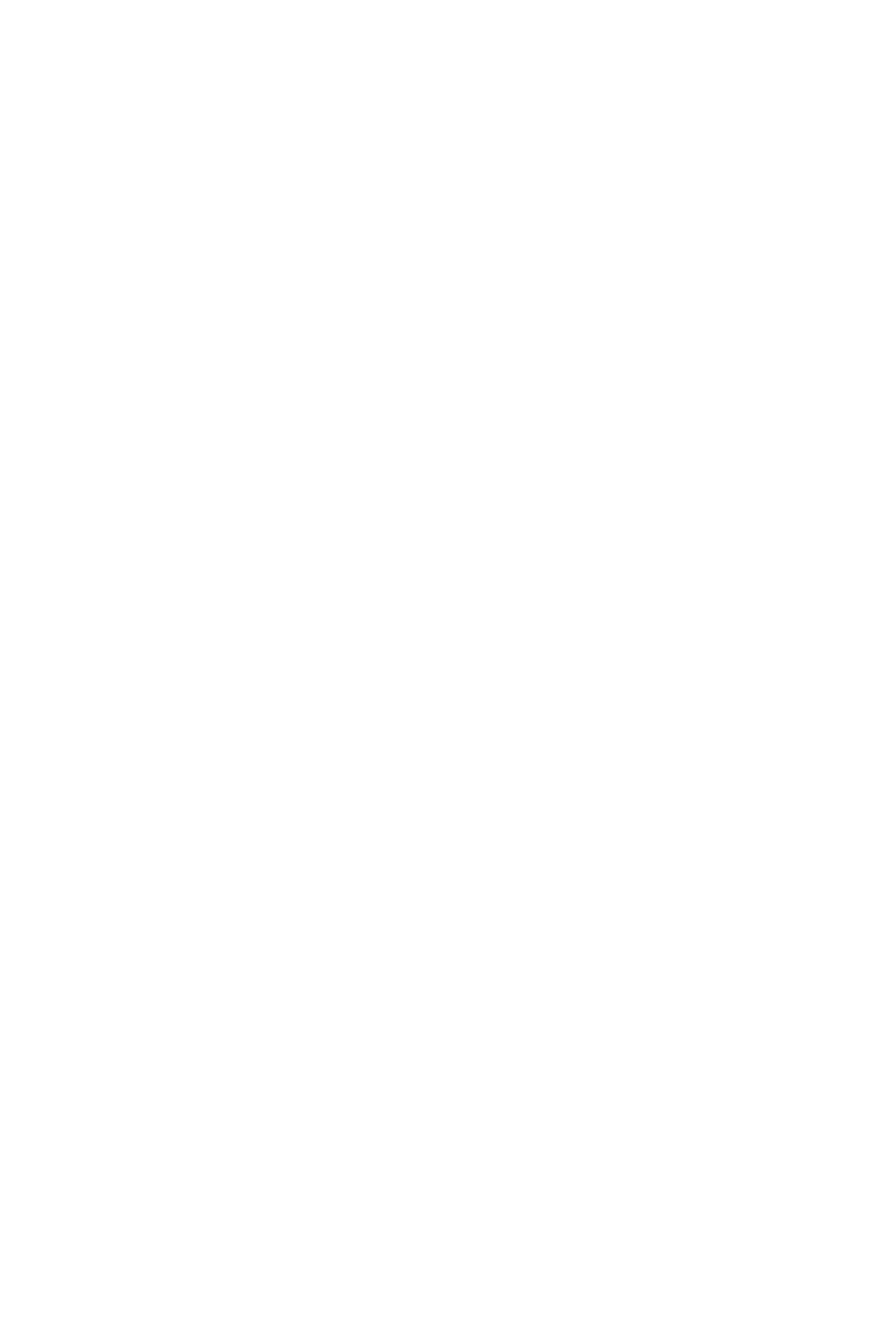
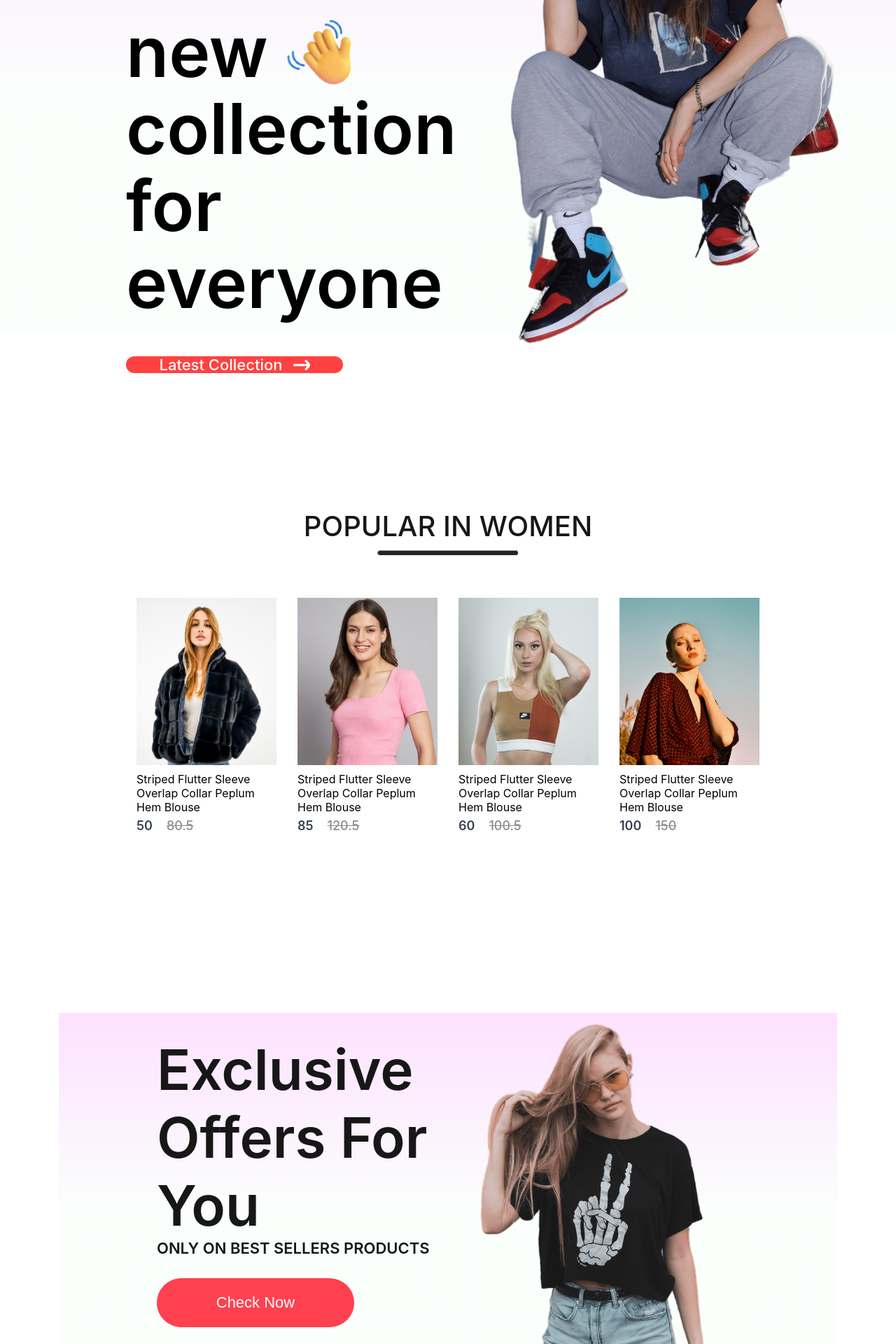
Before and after one commit to eraldkasaj/E-Commerce-App, a React (Create React App) app in the folder e-commerce-app/: page / in a window 1280 px wide. Shown: the part 420-2340 px from the top of the page at 70% size. Before the commit the page ends 800 px from the top, so only its background shows below. Built offline with nearby package versions, Linux system fonts and the light colour scheme.

Commit message:
update populars products

```diff
--- /dev/null
+++ b/e-commerce-app/src/Components/Hero/Hero.css
@@ -0,0 +1,50 @@
+.hero{
+    height:100vh;
+    background:linear-gradient(180deg,#fde1ff,#e1ffea22 60%);
+    display: flex;
+}
+.hero-left{
+    margin-top: 350px;
+    flex:1;
+    display: flex;
+    flex-direction: column;
+    justify-content: center;
+    gap: 20px;
+    padding-left: 180px;
+    line-height: 1.1;
+}
+.hero-left h2 {
+    color:black;
+    font-size: 26px;
+    font-weight: 500;
+}
+.hero-left p{
+    color:black;
+    font-size: 100px;
+    font-weight: 600;
+}
+.hero-hand-icon{
+display:flex;
+align-items: center;
+gap:20px;
+}
+.hero-hand-icon img{
+    width: 105px;
+}
+.hero-latest-btn{
+display: flex;
+justify-content: center;
+align-items: center;
+gap: 15px;
+width:310px;
+height:70px;
+border-radius: 75px;
+margin-top: 30px;
+background: #ff4141;
+color:white;
+font-size: 22px;
+font-weight: 500;
+}
+.hero-right{
+
+}
--- /dev/null
+++ b/e-commerce-app/src/Components/Hero/Hero.jsx
@@ -0,0 +1,31 @@
+import React from "react";
+import './Hero.css'
+import hand_icon from '../Assets/hand_icon.png'
+import arrow_icon from '../Assets/arrow.png'
+import hero_image from '../Assets/hero_image.png'
+
+const Hero = () => {
+    return (
+        <div className="hero">
+          <div className="hero-left">
+            <h2>NEW ARRIVALS ONLY</h2>
+            <div>
+                <div className="hero-hand-icon">
+                    <p>new</p>
+                    <img src={hand_icon} alt="" />
+                </div>
+                <p>collection</p>
+                <p>for everyone</p>
+            </div>
+            <div className="hero-latest-btn">
+                <div>Latest Collection</div>
+                <img src={arrow_icon} alt=""/>
+            </div>
+          </div>
+          <div className="hero-right">
+            <img src={hero_image} alt=""/>
+          </div>
+        </div>
+    )
+}
+export default Hero
--- /dev/null
+++ b/e-commerce-app/src/Components/Item/Item.css
@@ -0,0 +1,28 @@
+.item{
+    width:200px;
+}
+.item img{
+    width: 200px;
+}
+.item p{
+    margin:6px 0px;
+}
+.item-prices{
+    display: flex;
+    gap:20px;
+}
+.item-price-new{
+    color:#374151;
+    font-size: 18px;
+    font-weight: 600;
+}
+.item-price-old{
+    color: #8c8c8c;
+    font-size: 18px;
+    font-weight: 500;
+    text-decoration: line-through;
+}
+.item:hover{
+    transform: scale(1.05);
+    transition: 0.6s;
+}
--- /dev/null
+++ b/e-commerce-app/src/Components/Item/Item.jsx
@@ -0,0 +1,20 @@
+import React from 'react'
+import './Item.css'
+
+const Item = (props) => {
+    return (
+        <div className='item'>
+       <img src={props.image}/>
+       <p>{props.name}</p>
+       <div className="item-prices">
+        <div className='item-price-new'>
+          {props.new_price}
+        </div>
+        <div className='item-price-old'>
+          {props.old_price}
+        </div>
+       </div>
+        </div>
+    )
+}
+export default Item
--- a/e-commerce-app/src/Components/Navbar/Navbar.jsx
+++ b/e-commerce-app/src/Components/Navbar/Navbar.jsx
@@ -15,10 +15,10 @@
       <p>SHOPPER</p>
      </div>
     <ul className="nav-menu">
-    <li onClick={()=>{setMenu('shop')}}><Link to='/'>Shop</Link>{menu==="shop"?<hr/>:<></>}</li>
-    <li onClick={()=>{setMenu('mens')}}><Link to='/mens'>Men</Link>{menu==="mens"?<hr/>:<></>}</li>
-    <li onClick={()=>{setMenu('womens')}}><Link to='/womens'>Women</Link>{menu==="womens"?<hr/>:<></>}</li>
-    <li onClick={()=>{setMenu('kids')}}><Link to='/kids'>Kids</Link>{menu==="kids"?<hr/>:<></>}</li>
+    <li onClick={()=>{setMenu('shop')}}><Link style={{textDecoration:'none'}} to='/'>Shop</Link>{menu==="shop"?<hr/>:<></>}</li>
+    <li onClick={()=>{setMenu('mens')}}><Link style={{textDecoration:'none'}} to='/mens'>Men</Link>{menu==="mens"?<hr/>:<></>}</li>
+    <li onClick={()=>{setMenu('womens')}}><Link style={{textDecoration:'none'}} to='/womens'>Women</Link>{menu==="womens"?<hr/>:<></>}</li>
+    <li onClick={()=>{setMenu('kids')}}><Link style={{textDecoration:'none'}} to='/kids'>Kids</Link>{menu==="kids"?<hr/>:<></>}</li>
     </ul>
     <div className="nav-login-cart">
      <Link to='/login'><button>Login</button></Link>
--- /dev/null
+++ b/e-commerce-app/src/Components/Offers/Offers.css
@@ -0,0 +1,44 @@
+.offers{
+    width:65%;
+    height:60vh;
+    display: flex;
+    margin:auto;
+    padding: 0px 140px;
+    margin-bottom: 150px;
+    background: linear-gradient(180deg,#fde1ff 0%,#e1ffea22 60%);
+}
+.offers-left{
+    flex:1;
+    display: flex;
+    flex-direction: column;
+    justify-content: center;
+}
+.offers-left h1{
+    color:#171717;
+    font-size: 80px;
+    font-weight: 600;
+}
+.offers-left p{
+    color:#171717;
+    font-size: 22px;
+    font-weight: 600;
+}
+.offers-left button{
+    width: 282px;
+    height: 70px;
+    border-radius: 35px;
+    background: #ff414f;
+    border:none;
+    color:white;
+    font-size:22px;
+    font-weight: 500;
+    margin-top: 30px;
+    cursor:pointer;
+}
+.offers-right{
+    flex:1;
+    display: flex;
+    align-items: center;
+    justify-content: flex-end;
+    padding-top: 50px;
+}
--- /dev/null
+++ b/e-commerce-app/src/Components/Offers/Offers.jsx
@@ -0,0 +1,20 @@
+import React from "react";
+import './Offers.css'
+import exclusive_image from '../Assets/exclusive_image.png'
+
+const Offers = () => {
+    return (
+        <div className="offers">
+         <div className="offers-left">
+            <h1>Exclusive</h1>
+            <h1>Offers For You</h1>
+            <p>ONLY ON BEST SELLERS PRODUCTS</p>
+            <button>Check Now</button>
+         </div>
+         <div className="offers-right">
+            <img src={exclusive_image}/>
+         </div>
+        </div>
+    )
+}
+export default Offers
--- /dev/null
+++ b/e-commerce-app/src/Components/Popular/Popular.css
@@ -0,0 +1,24 @@
+.popular{
+    display:flex;
+    flex-direction: column;
+    align-items: center;
+    gap: 10px;
+    height:90vh;
+    margin-top: 250px;
+}
+.popular h1{
+    color:#171717;
+    font-size: 40px;
+    font-weight: 500;
+}
+.popular hr{
+    width:200px;
+    height:6px;
+    border-radius: 10px;
+    background: #252525;
+}
+.popular-item{
+    margin-top: 50px;
+    display: flex;
+    gap:30px;
+}
--- /dev/null
+++ b/e-commerce-app/src/Components/Popular/Popular.jsx
@@ -0,0 +1,22 @@
+import React from "react";
+import './Popular.css'
+import data_product from '../Assets/data'
+import Item from "../Item/Item";
+
+const Popular = () => {
+    return (
+        <div className="popular">
+            <h1>POPULAR IN WOMEN</h1>
+            <hr/>
+            <div className="popular-item">
+            {data_product.map((item,i) => {
+                return <Item key={i} id={item.id} name={item.name}
+                 image={item.image} new_price={item.new_price}
+                 old_price={item.old_price}/>
+            })}
+            </div>
+        </div>
+    )
+}
+
+export default Popular
--- a/e-commerce-app/src/Pages/Shop.jsx
+++ b/e-commerce-app/src/Pages/Shop.jsx
@@ -1,9 +1,14 @@
 import React from 'react'
+import Hero from '../Components/Hero/Hero'
+import Popular from '../Components/Popular/Popular'
+import Offers from '../Components/Offers/Offers'
 
 const Shop = () => {
     return (
         <div>
-
+          <Hero/>
+          <Popular/>
+          <Offers/>
         </div>
     )
 }
--- a/e-commerce-app/src/index.css
+++ b/e-commerce-app/src/index.css
@@ -1,3 +1,7 @@
+*{
+  margin:0;
+}
+
 body {
   margin: 0;
   font-family: -apple-system, BlinkMacSystemFont, 'Segoe UI', 'Roboto', 'Oxygen',
```
